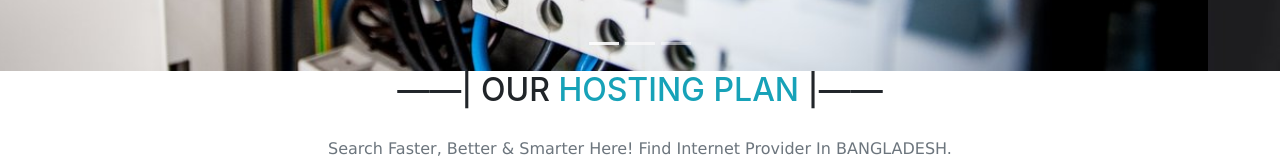
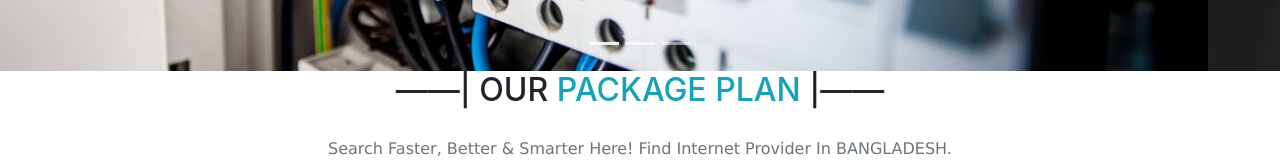
Before and after one commit to farzanasultanasoha/bootstrap_project-LEDP-, a plain HTML site: page index.html in a window 1280 px wide. Shown: the part 625-785 px from the top of the page. Drawn offline with nearby package versions, Linux system fonts and the light colour scheme.

Commit message:
price section

```diff
--- a/index.html
+++ b/index.html
@@ -59,7 +59,7 @@
 
     <!--pricing section by card-->
     <section id="pricing-section">
-      <h2 class="text-center " id="header" > &#8213;&#8213;&#124; OUR <span class="text-info">HOSTING PLAN</span> &#124;&#8213;&#8213;</h2>
+      <h2 class="text-center " id="header" > &#8213;&#8213;&#124; OUR <span class="text-info">PACKAGE PLAN</span> &#124;&#8213;&#8213;</h2>
       <p class="text-center text-muted" id="card" > Search Faster, Better & Smarter Here! Find Internet Provider In BANGLADESH. </p>
 
     <div class="container" >
```
